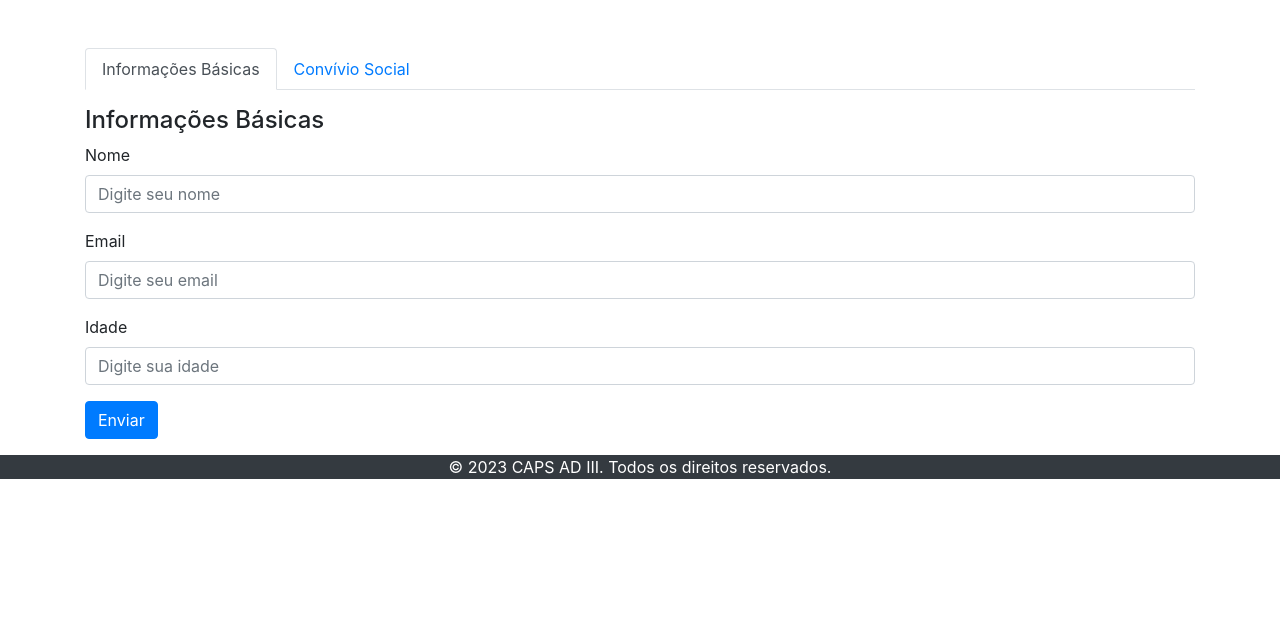
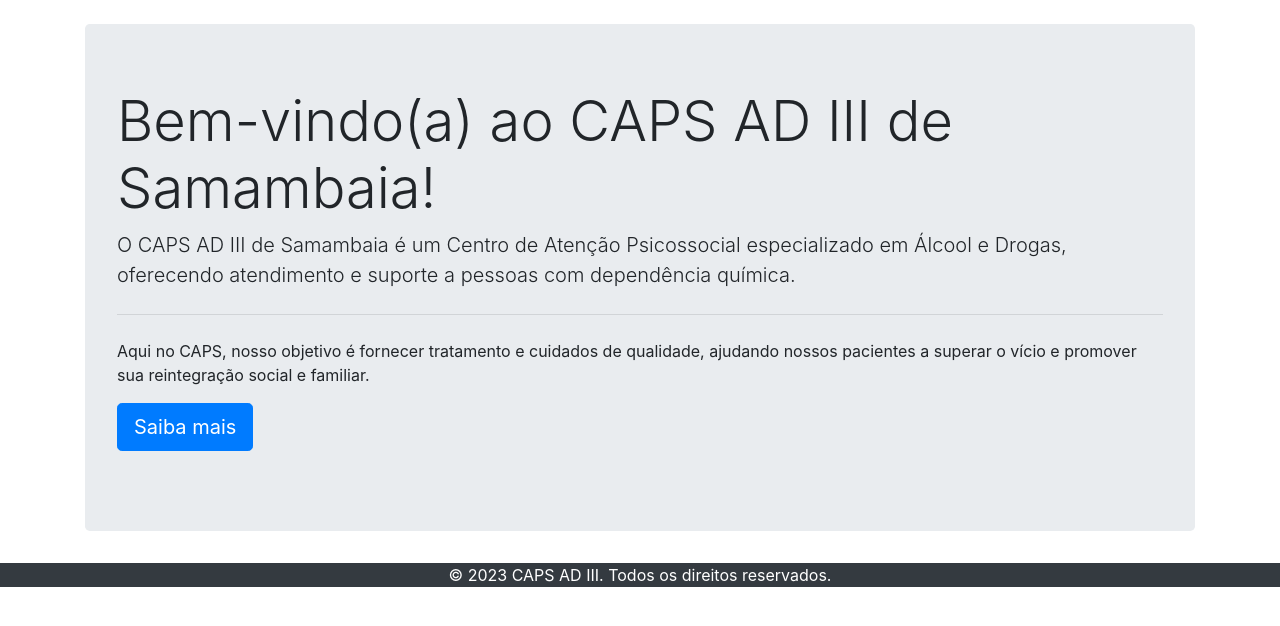
Before and after one commit to matheusnobrega/caps-application, a Django app: page / in a window 1280 px wide. Shown: the part 56-682 px from the top of the page. Run offline with Django 4.2, Linux system fonts and the light colour scheme; some libraries are stand-ins or nearby versions.

Commit message:
Tela inicial inserida

```diff
--- a/core/templates/index.html
+++ b/core/templates/index.html
@@ -2,55 +2,16 @@
 
 {% block content %}
 
-    <div class="container mt-5">
-    <ul class="nav nav-tabs">
-        <li class="nav-item">
-        <a class="nav-link active" data-toggle="tab" href="#basic-info">Informações Básicas</a>
-        </li>
-        <li class="nav-item">
-        <a class="nav-link" data-toggle="tab" href="#social-info">Convívio Social</a>
-        </li>
-    </ul>
-
-    <div class="tab-content mt-3">
-        <div class="tab-pane fade show active" id="basic-info">
-        <h4>Informações Básicas</h4>
-        <form>
-            <div class="form-group">
-            <label for="name">Nome</label>
-            <input type="text" class="form-control" id="name" placeholder="Digite seu nome">
-            </div>
-            <div class="form-group">
-            <label for="email">Email</label>
-            <input type="email" class="form-control" id="email" placeholder="Digite seu email">
-            </div>
-            <div class="form-group">
-            <label for="age">Idade</label>
-            <input type="number" class="form-control" id="age" placeholder="Digite sua idade">
-            </div>
-            <button type="submit" class="btn btn-primary">Enviar</button>
-        </form>
-        </div>
-
-        <div class="tab-pane fade" id="social-info">
-        <h4>Informações de Convívio Social</h4>
-        <form>
-            <div class="form-group">
-            <label for="hobbies">Hobbies</label>
-            <input type="text" class="form-control" id="hobbies" placeholder="Digite seus hobbies">
-            </div>
-            <div class="form-group">
-            <label for="interests">Interesses</label>
-            <input type="text" class="form-control" id="interests" placeholder="Digite seus interesses">
-            </div>
-            <div class="form-group">
-            <label for="bio">Biografia</label>
-            <textarea class="form-control" id="bio" rows="3" placeholder="Digite uma breve biografia"></textarea>
-            </div>
-            <button type="submit" class="btn btn-primary">Enviar</button>
-        </form>
-        </div>
+<div class="container mt-4">
+    <div class="jumbotron">
+      <h1 class="display-4">Bem-vindo(a) ao CAPS AD III de Samambaia!</h1>
+      <p class="lead">O CAPS AD III de Samambaia é um Centro de Atenção Psicossocial especializado em Álcool e Drogas, oferecendo atendimento e suporte a pessoas com dependência química.</p>
+      <hr class="my-4">
+      <p>Aqui no CAPS, nosso objetivo é fornecer tratamento e cuidados de qualidade, ajudando nossos pacientes a superar o vício e promover sua reintegração social e familiar.</p>
+      <p class="lead">
+        <a class="btn btn-primary btn-lg" href="#" role="button">Saiba mais</a>
+      </p>
     </div>
-    </div>
+  </div>
 
 {% endblock %}
```
